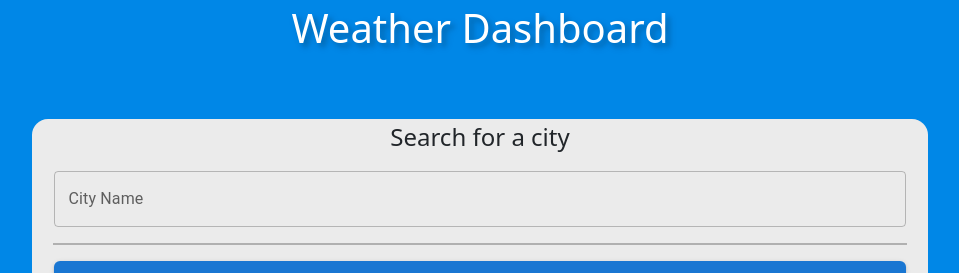
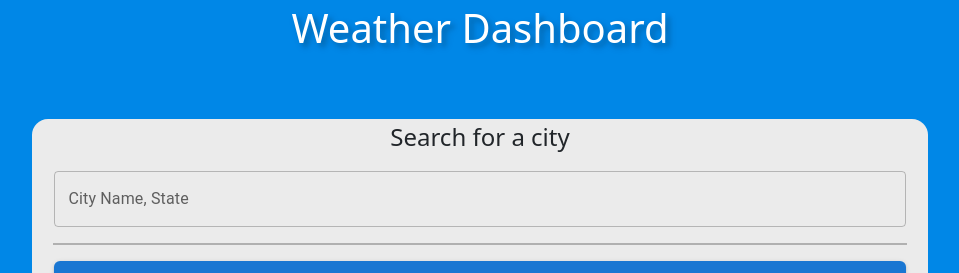
Before and after one commit to HunterMcGrew/W-R, a React (Create React App) app: page / in a window 1280 px wide. Shown: the top 273 px of the page, without its empty margins (160-1119 px from the left). Built offline with nearby package versions, Linux system fonts and the light colour scheme.

Commit message:
added state to textinput placeholder and a conditional if there is no city input

```diff
--- a/src/index.js
+++ b/src/index.js
@@ -1,6 +1,5 @@
 import React from "react";
 import ReactDOM from "react-dom/client";
-import { BrowserRouter } from "react-router-dom";
 import "./assets/reset.css";
 import "bootstrap/dist/css/bootstrap.min.css";
 import "bootstrap/dist/js/bootstrap.bundle.min";
--- a/src/pages/Search.js
+++ b/src/pages/Search.js
@@ -12,6 +12,10 @@ const Search = () => {
     const [data, setData] = useState();
 
     const FetchWeather = async () => {
+
+        if (!userCity) {
+            alert("Please enter a City, State"); // make this a better function later
+        }
 
         // const key = "88f56688097f82e5c0a415624cb95159";  // key for open weathermap
         // const units = "imperial";
@@ -50,7 +54,7 @@ const Search = () => {
             <form className="searchForm" id="">
                 <p className="searchText">Search for a city</p>
                 <div className="searchField d-flex justify-content-center">
-                    <TextField className="cityTextField" id="cityName" type="text" label="City Name" variant="outlined" value={userCity} onChange={handleChange} />
+                    <TextField className="cityTextField" id="cityName" type="text" label="City Name, State" variant="outlined" value={userCity} onChange={handleChange} />
                 </div>
                 <div className="d-flex justify-content-center">
                     <hr className="hrLine"></hr>
```
